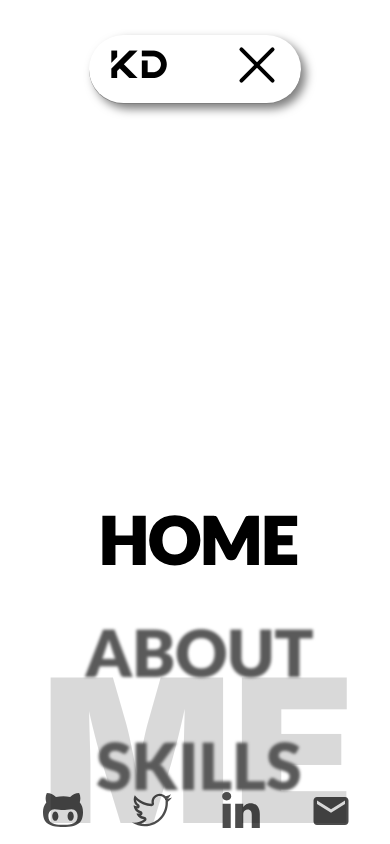
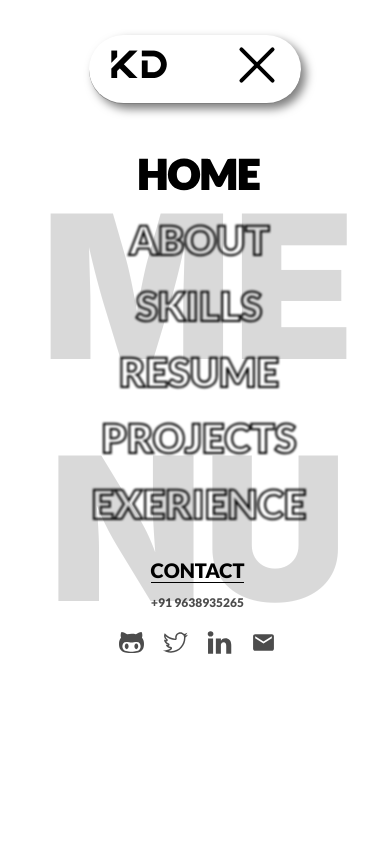
Before and after one commit to karan030204/Portfolio, a React (Create React App) app: page / in a window 390 px wide. Both pictures are taken after a click on the button 256 px from the left and 65 px from the top of the page. Shown: the top 844 px of the page. Built offline with nearby package versions, Linux system fonts and the light colour scheme.

Commit message:
80% responsive navbar added

```diff
--- a/src/Components/Navbar.jsx
+++ b/src/Components/Navbar.jsx
@@ -17,13 +17,20 @@ const Navbar = () => {
   return (
     <>
       {/* Top Horizontal Navbar */}
-      {isToggleClicked && (
-        <style>
-          {`
+      {isToggleClicked ? (
+  <style>{`
+   .top-navbar{
+    background-color:white;
+    position:fixed;
+   }
+  `}</style>
+) : (
+  <style>{`
 
-          `}
-        </style>
-      )}
+  `}</style>
+)}
+
+
 
       <div className="top-navbar">
         <div className="t-navbar-content">
@@ -58,6 +65,7 @@ const Navbar = () => {
           opacity: isToggleClicked ? 1 : 0,
         }}
       >
+        <div className="inner-menu-details">
         <div className="inner-menu-content">
           <NavLink to="/" className="">
             <span>Home</span>
@@ -86,11 +94,12 @@ const Navbar = () => {
             {/* <p className="Email_id">Dattanikaran25@gmail.com</p> */}
           </div>
           <div className="social-media">
-            <TfiGithub color="rgba(0,0,0,0.7)" size={40} />
-            <TfiTwitter color="rgba(0,0,0,0.7)" size={40} />
-            <TfiLinkedin color="rgba(0,0,0,0.7)" size={40} />
-            <MdEmail color="rgba(0,0,0,0.7)" size={42} />
+            <TfiGithub color="rgba(0,0,0,0.7)"  className="social-icons" />
+            <TfiTwitter color="rgba(0,0,0,0.7)" className="social-icons" />
+            <TfiLinkedin color="rgba(0,0,0,0.7)" className="social-icons" />
+            <MdEmail color="rgba(0,0,0,0.7)" className="social-icons" />
           </div>
+        </div>
         </div>
       </div>
 
--- a/src/Elements/Navbar.css
+++ b/src/Elements/Navbar.css
@@ -8,6 +8,7 @@
   overflow: hidden;
   z-index: 9999;
   width: 100%;
+  height: 60px;
 }
 .t-navbar-content {
   display: flex;
@@ -286,6 +287,7 @@
 .inner-menu.open {
   opacity: 1;
   transform: translate(-50%, 0, 0);
+  overflow-y: auto;
 }
 
 .inner-menu.close {
@@ -299,27 +301,41 @@
   top: 0;
   left: 0;
   width: 100%;
-  height: 100vh;
+  height: auto;
   padding: 0;
   margin: 0;
   z-index: 990;
   background-color: rgb(255, 255, 255);
   transform: translate(-50%, 50%, 50%);
   transition: transform 4s ease-in-out;
+}
+
+.inner-menu .inner-menu-details{
+  width: 100%;
+  height: auto;
+  /* position: absolute; */
+  top: 0;
+  left: 0;
+  overflow: scroll;
   display: flex;
   flex-direction: row;
   justify-content: space-around;
+  z-index: 9999;
+  background-color: rgb(255, 255, 255);
+
+
 }
+
 
 .inner-menu-content {
   position: relative;
   display: flex;
-  gap: 35px;
+  gap: 10px;
   /* width: 100%; */
   /* font-family: "Inter"; */
   flex-direction: column;
   z-index: 999;
-  padding: 180px 0 120px 100px;
+  padding: 120px 0 120px 100px;
 }
 
 .inner-menu-content .active {
@@ -334,17 +350,17 @@
 .inner-menu-content a {
   text-decoration: none important;
   -webkit-text-stroke-color: black;
-  /* -webkit-text-stroke-width: 2px; */
-  color: rgb(90, 90, 90);
+  -webkit-text-stroke-width: 2px;
+  color: rgb(0,0,0,0);
   font-family: "Lato";
   /* font-family: "Inter"; */
   font-weight: 900;
   text-transform: uppercase;
   z-index: 9999;
   width: fit-content;
-  filter: blur(1.5px);
+  filter: blur(1.1px);
   text-decoration: none;
-  font-size: 80px;
+  font-size: 60px;
 }
 
 .inner-menu-content a.active {
@@ -355,8 +371,8 @@
 
 .inner-menu-center-big-text {
   position: absolute;
-  top: 30%;
-  left: -65%;
+  top: 31%;
+  left: -45%;
   font-weight: 900;
   transform: translate(-10%, -50%);
   color: rgba(0, 0, 0, 0.15);
@@ -368,7 +384,7 @@
 
 .inner-menu .contact-details {
   font-family: "Lato";
-  padding: 175px 0 84px 0px;
+  padding: 125px 120px 197px 0px;
   display: flex;
   flex-direction: column;
   justify-content: space-between;
@@ -377,7 +393,7 @@
 
 .contact-details .contact-title {
   font-family: "Lato";
-  font-size: 9px;
+  font-size: 50px;
   font-weight: 900;
   border-bottom: 1px solid black;
   width: fit-content;
@@ -385,7 +401,7 @@
 
 .contact-details .phone_no {
   padding-top: 1em;
-  font-size: 30px;
+  font-size: 22px;
   font-weight: 800;
   color: rgba(0, 0, 0, 0.7);
 }
@@ -399,7 +415,11 @@
 
 .social-media {
   display: flex;
-  gap: 50px;
+  gap: 30px;
+}
+
+.social-media .social-icons{
+  font-size: 40px;
 }
 
 .right_navbar_body {
@@ -465,26 +485,28 @@
   .inner-menu-content {
     display: flex;
     flex-direction: column;
-    padding: 225px 0 120px 100px;
+    padding: 155px 0 120px 100px;
+    gap: 18px;
   }
   .inner-menu-content a {
-    font-size: 70px;
+    font-size: 50px;
   }
   .contact-details .contact-title {
-    font-size: 70px;
+    font-size: 40px;
   }
 
   .contact-details .social-media{
-    gap: 40px;
+    gap: 20px;
   }
 
   .contact-details .phone_no,
   .contact-details .Email_id {
-    font-size: 25px;
+    font-size: 20px;
   }
   .inner-menu .contact-details {
-    padding: 225px 0 278px 30px;
+    padding: 155px 0 190px 30px;
   }
+
 
   .inner-menu-center-big-text {
     left: -10%;
@@ -493,25 +515,29 @@
 
 @media all and (max-width: 991.98px) {
   .inner-menu-content {
-    padding: 245px 0 120px 40px;
+    padding: 125px 0 120px 40px;
   }
   .inner-menu-content a {
-    font-size: 60px;
+    font-size: 45px;
   }
 
   .contact-details .contact-title {
-    font-size: 60px;
+    font-size: 30px;
   }
 
   .contact-details .phone_no,
   .contact-details .Email_id {
-    font-size: 25px;
+    font-size: 18px;
   }
   .contact-details .social-media {
-    gap: 30px;
+    gap:15px;
   }
   .inner-menu .contact-details {
-    padding: 245px 0 328px 30px;
+    padding: 125px 0 125px 40px;
+  }
+
+  .social-media .social-icons{
+    font-size: 30px;
   }
 
   .inner-menu-center-big-text {
@@ -522,43 +548,14 @@
 
 @media all and (max-width: 767.98px) {
   .inner-menu-content {
-    padding: 275px 0 50px 5px;
+    padding: 145px 0 70px 5px;
   }
   .inner-menu-content a {
-    font-size: 50px;
+    font-size: 45px;
   }
 
   .contact-details .contact-title {
-    font-size: 50px;
-  }
-
-  .contact-details .phone_no,
-  .contact-details .Email_id {
-    font-size: 20px;
-  }
-  .contact-details .social-media {
-    gap: 20px;
-  }
-  .inner-menu .contact-details {
-    padding: 270px 0 358px 35px;
-  }
-
-  .inner-menu-center-big-text {
-    left: -10%;
-    font-size: 250px;
-  }
-}
-
-@media all and (max-width: 599.98px) {
-  .inner-menu-content {
-    padding: 305px 0 50px 8px;
-  }
-  .inner-menu-content a {
-    font-size: 40px;
-  }
-
-  .contact-details .contact-title {
-    font-size: 40px;
+    font-size: 30px;
   }
 
   .contact-details .phone_no,
@@ -569,7 +566,36 @@
     gap: 10px;
   }
   .inner-menu .contact-details {
-    padding: 300px 0 398px 5px;
+    padding: 145px 0 80px 35px;
+  }
+
+  .inner-menu-center-big-text {
+    left: -28%;
+    font-size: 250px;
+  }
+}
+
+@media all and (max-width: 599.98px) {
+  .inner-menu-content {
+    padding: 150px 0 50px 8px;
+  }
+  .inner-menu-content a {
+    font-size: 45px;
+  }
+
+  .contact-details .contact-title {
+    font-size: 30px;
+  }
+
+  .contact-details .phone_no,
+  .contact-details .Email_id {
+    font-size: 15px;
+  }
+  .contact-details .social-media {
+    gap: 10px;
+  }
+  .inner-menu .contact-details {
+    padding: 150px 0 60px 5px;
   }
 
   .inner-menu-center-big-text {
@@ -581,23 +607,28 @@
 
 @media all and (max-width: 480.98px){
   .inner-menu{
+    height: auto;
+    overflow: scroll;
+  }
+  .inner-menu .inner-menu-details{
     display: flex;
     flex-direction: column;
+    overflow: scroll;
   }
   .inner-menu-content {
 
     align-items: center;
-    padding: 500px 0 50px 8px;
+    padding: 150px 0 30px 8px;
     text-align: center;
   }
   .inner-menu-content a {
-    font-size: 65px;
+    font-size: 40px;
   }
 
   .contact-details .contact-title {
 
 
-    font-size: 30px;
+    font-size: 20px;
     text-align: center;
   }
 
@@ -611,18 +642,22 @@
 
   .contact-details .phone_no,
   .contact-details .Email_id {
-    font-size: 30px;
+    font-size: 12px;
   }
   .contact-details .social-media {
-    gap: 49px;
-    bottom: 12px;
-    position: absolute;
+    gap: 19px;
+    bottom: -20px;
+    position: relative;
+  }
+
+  .social-media .social-icons{
+    font-size: 25px;
   }
   .inner-menu .contact-details {
     display: flex;
     justify-content: center;
     align-items: center;
-    padding: 0px 0 398px 5px;
+    padding: 0px 0 500px 5px;
   }
 
   .inner-menu-center-big-text {
@@ -637,24 +672,27 @@
 }
 
 @media all and (max-width:374.98px) {
-  .inner-menu{
+
+
+  .inner-menu .inner-menu-details{
     display: flex;
     flex-direction: column;
+    overflow: scroll;
   }
   .inner-menu-content {
 
     align-items: center;
-    padding: 500px 0 50px 8px;
+    padding: 320px 0 20px 8px;
     text-align: center;
   }
   .inner-menu-content a {
-    font-size: 58px;
+    font-size: 38px;
   }
 
   .contact-details .contact-title {
 
 
-    font-size: 30px;
+    font-size: 20px;
     text-align: center;
   }
 
@@ -668,10 +706,10 @@
 
   .contact-details .phone_no,
   .contact-details .Email_id {
-    font-size: 30px;
+    font-size: 10px;
   }
   .contact-details .social-media {
-    gap: 49px;
+    gap: 20px;
     bottom: 12px;
     position: absolute;
   }
@@ -679,8 +717,12 @@
     display: flex;
     justify-content: center;
     align-items: center;
-    padding: 0px 0 398px 5px;
+    padding: 0px 0 140px 5px;
   }
+  .social-media .social-icons{
+    font-size: 10px;
+  }
+
 
   .inner-menu-center-big-text {
 
@@ -700,7 +742,7 @@
   .inner-menu-content {
 
     align-items: center;
-    padding: 500px 0 50px 8px;
+    padding: 150px 0 50px 8px;
     text-align: center;
   }
   .inner-menu-content a {
@@ -731,16 +773,20 @@
     bottom: 12px;
     position: absolute;
   }
+
+  .social-media .social-icons{
+    font-size: 15px;
+  }
   .inner-menu .contact-details {
     display: flex;
     justify-content: center;
     align-items: center;
-    padding: 0px 0 398px 5px;
+    padding: 0px 0 58px 5px;
   }
 
   .inner-menu-center-big-text {
 
-    top: 73%;
+    top: 53%;
     left: 18%;
     font-size: 150px;
     word-break: break-word;
--- a/src/Pages/HomePage.jsx
+++ b/src/Pages/HomePage.jsx
@@ -11,10 +11,10 @@ const HomePage = () => {
     <div>
         <Navbar/>
         {/* <Hero/> */}
-        {/* <Experience/> */}
-        {/* <About/>
+        <Experience/>
+        <About/>
         <Tech/>
-        <Projects/> */}
+        <Projects/>
     </div>
   )
 }
```
